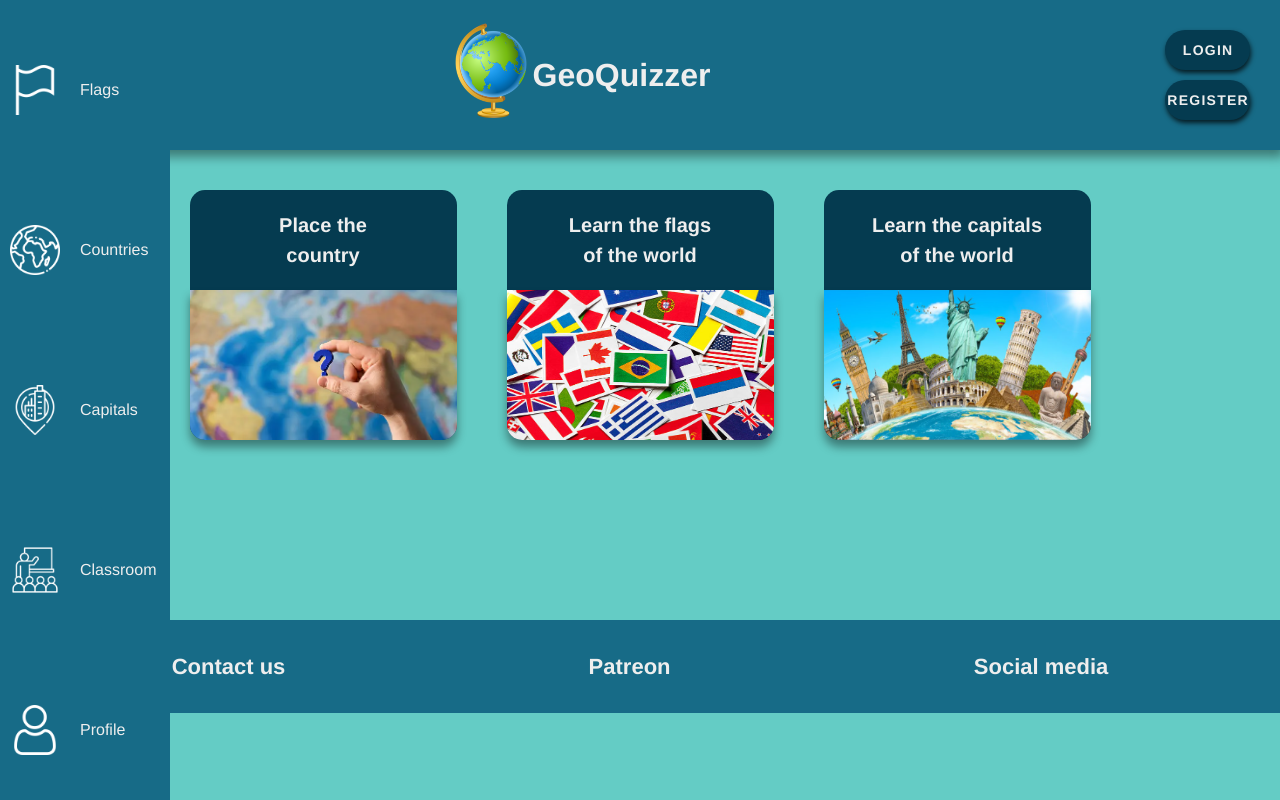
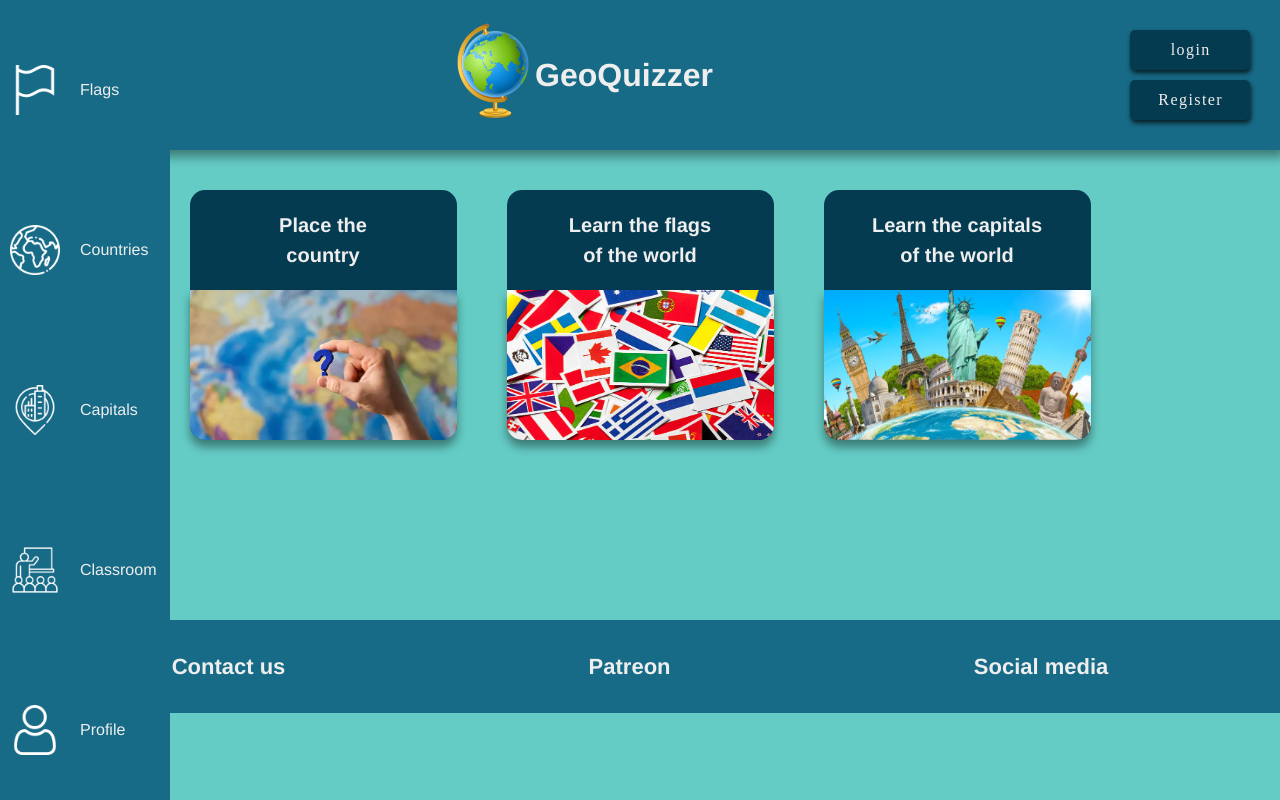
Before and after one commit to Blasipps-ganget/GeoQuizzer, a Vue app in the folder gui/GeoQuizzer/: page / in a window 1280 px wide. Built offline with nearby package versions, Linux system fonts and the light colour scheme.

Commit message:
Makes buttons look way similar

```diff
--- a/gui/GeoQuizzer/src/App.vue
+++ b/gui/GeoQuizzer/src/App.vue
@@ -87,6 +87,9 @@ onMounted(() =>{
       </ul>
 
     </div>
+
+
+<div class="buttonSpaceCompensation"></div>
     <div class="logo">
 
       <RouterLink to="/"><img src="./assets/images/logga.png" alt=""></RouterLink>
@@ -100,8 +103,8 @@ onMounted(() =>{
 
       </div>
       <div class="buttonsTopRight">
-        <v-btn class="custom-btn" density="default" rounded="xl" @click=" !generalStore.isLoggedIn ? showModalLogin() : this.$router.push({ path:`/userProfile/${generalStore.loggedInUser}` }); ">{{ !generalStore.isLoggedIn ? "login" : generalStore.loggedInUser}}</v-btn>
-        <v-btn class="custom-btn" density="default" rounded="xl" @click=" !generalStore.isLoggedIn ? showModalRegister(): logout();">{{ !generalStore.isLoggedIn ? 'Register' : 'Logout' }}</v-btn>
+        <v-btn class="custom-btn" density="default"  @click=" !generalStore.isLoggedIn ? showModalLogin() : this.$router.push({ path:`/userProfile/${generalStore.loggedInUser}` }); ">{{ !generalStore.isLoggedIn ? "login" : generalStore.loggedInUser}}</v-btn>
+        <v-btn class="custom-btn" density="default"  @click=" !generalStore.isLoggedIn ? showModalRegister(): logout();">{{ !generalStore.isLoggedIn ? 'Register' : 'Logout' }}</v-btn>
 
       </div>
 
@@ -299,17 +302,23 @@ onMounted(() =>{
   font-size: larger;
 }
 
+.buttonSpaceCompensation {
+  width: 20px;
+}
+
 .custom-btn {
 
+  text-transform: none;
+  font-family: initial;
+  font-size: 16px;
   background-color: #053B50;
   display: flex;
   color: #EEEEEE;
-  font-weight: bolder;
-  width: 85px;
+  width: 120px;
   padding: 20px;
   margin: 10px;
-  border-radius: 15px;
-  box-shadow: 1px 3px 5px 0px rgba(0,0,0,0.75);
+  border-radius: 5px;
+  box-shadow: 1px 3px 5px 0 rgba(0,0,0,0.75);
 
 }
 
--- a/gui/GeoQuizzer/src/views/MapView.vue
+++ b/gui/GeoQuizzer/src/views/MapView.vue
@@ -274,6 +274,7 @@ function setToExam() {
   .highScoreContainer {
     margin-left: auto;
   }
+
 }
 
 
```
